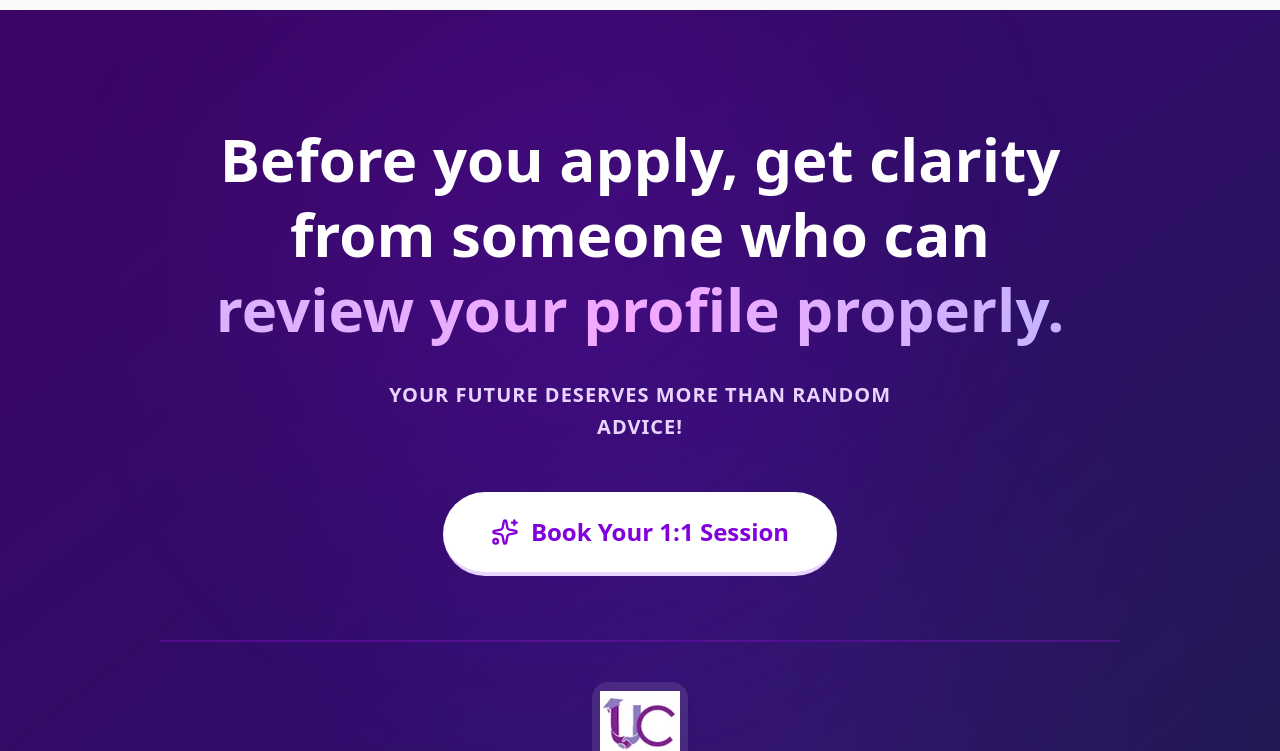
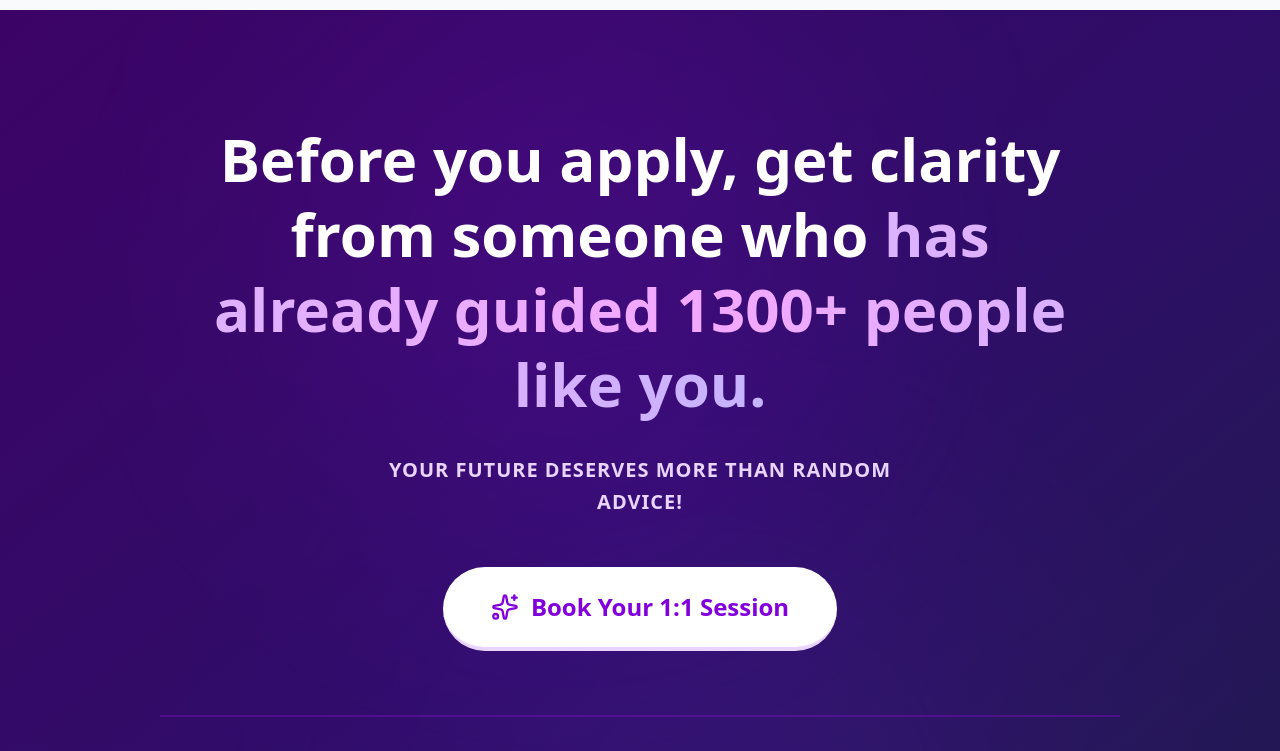
Before and after one commit to jawadashraf772/unizconnect, a Next.js app: page /thank-you in a window 1280 px wide. Shown: the part 860-1611 px from the top of the page. Built offline with nearby package versions, Linux system fonts and the light colour scheme.

Commit message:
Update footer headline text

```diff
--- a/src/components/FooterSection.tsx
+++ b/src/components/FooterSection.tsx
@@ -42,9 +42,9 @@ export default function FooterSection() {
             transition={{ type: "spring", stiffness: 80 }}
             className="text-4xl sm:text-5xl lg:text-6xl font-black max-w-4xl mx-auto leading-tight text-white"
           >
-            Before you apply, get clarity from someone who can{" "}
+            Before you apply, get clarity from someone who{" "}
             <span className="text-transparent bg-clip-text bg-gradient-to-r from-purple-300 via-fuchsia-300 to-violet-300">
-              review your profile properly.
+              has already guided 1300+ people like you.
             </span>
           </motion.h2>
           <motion.p
```
